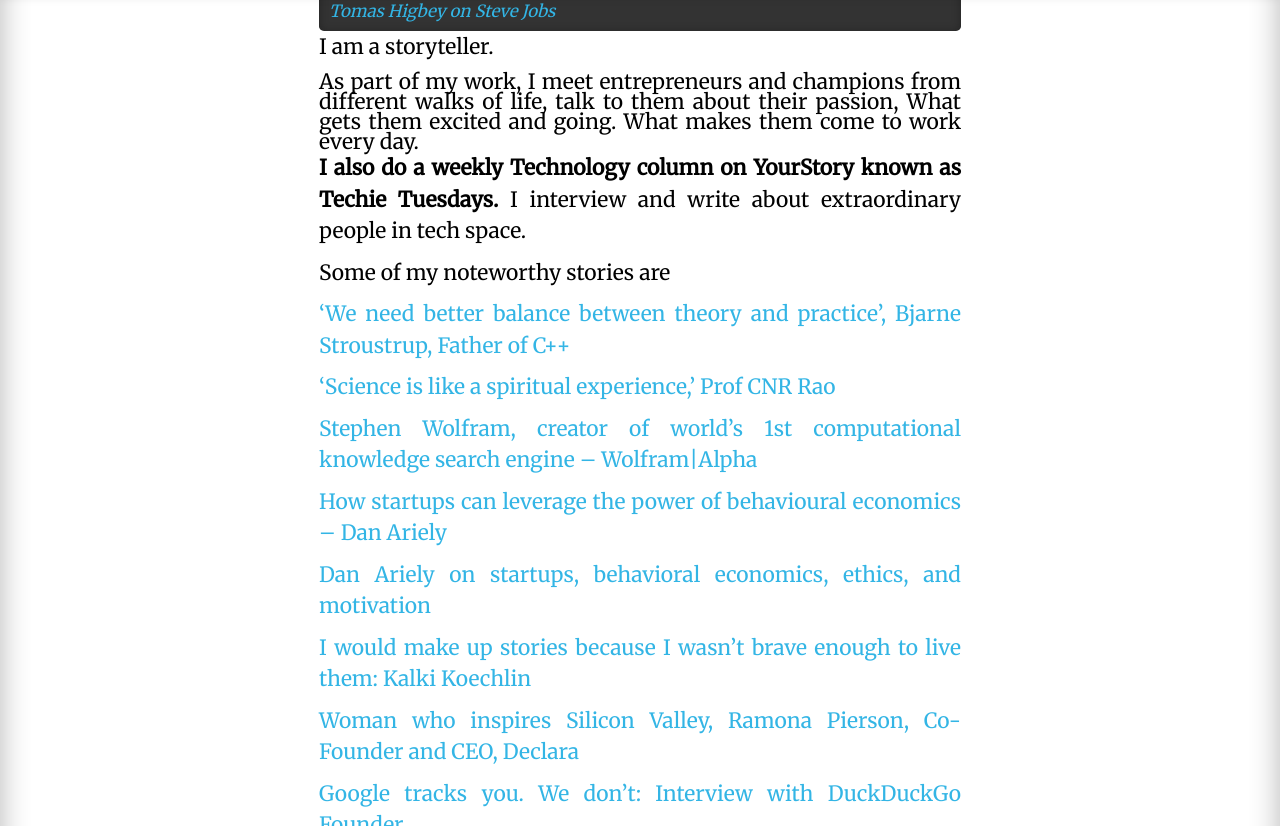
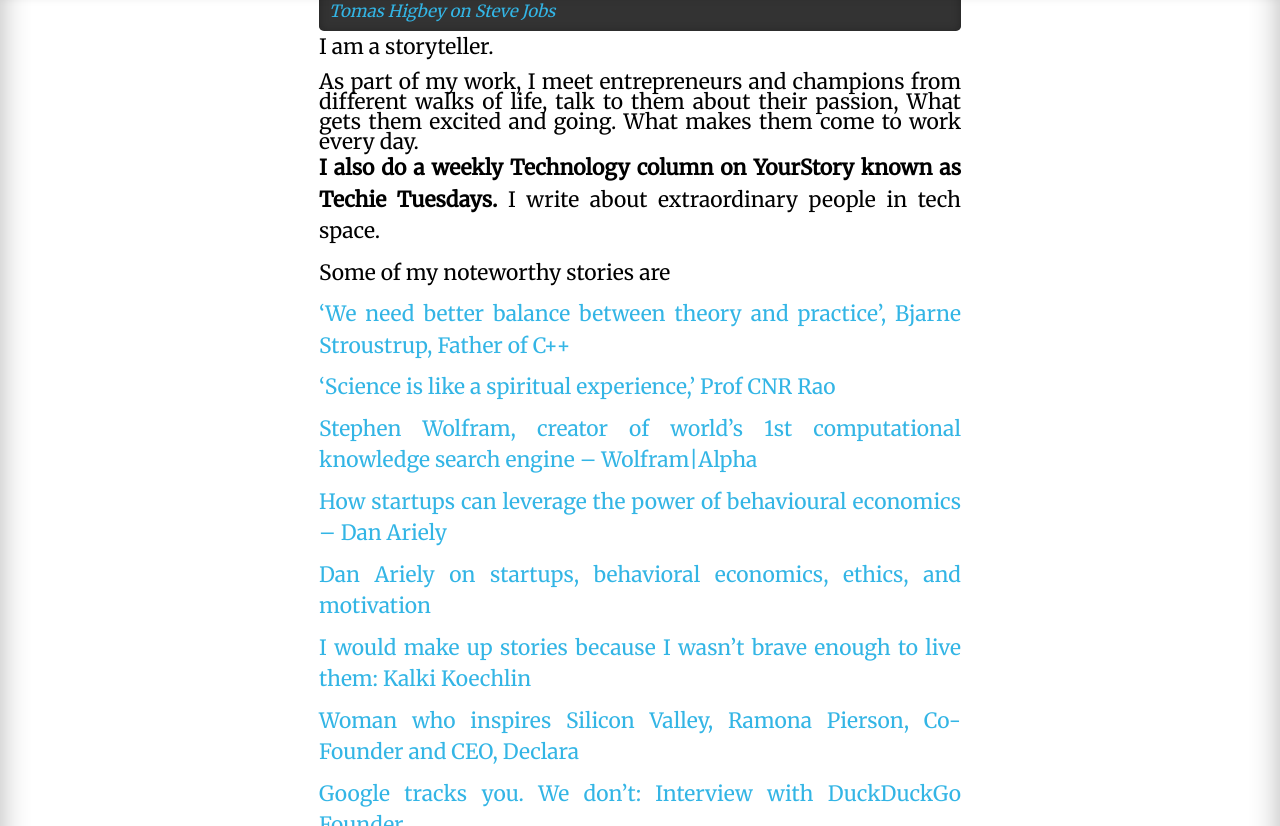
Before and after one commit to adityabhushan/adityabhushan.github.io, a Jekyll site: the page built from articles.html, in a window 1280 px wide and 900 px high, scrolled down 408 px, cut to the strip 74-900 px from the top of the window. Built offline with Jekyll 4.4.1, drawn with Linux system fonts in a browser that asks for light colours; Markdown is read by kramdown in place of the engine named in the settings; comment, search, counter and statistics services are not loaded.

Commit message:
Update articles.html

```diff
--- a/articles.html
+++ b/articles.html
@@ -8,11 +8,12 @@
 <a href="http://www.quora.com/Steve-Jobs/What-are-the-best-stories-about-people-randomly-meeting-Steve-Jobs/answer/Tomas-Higbey">Tomas Higbey on Steve Jobs</a>
 </div>
 
+<font-size: 0.8em>
 <p>I am a storyteller.</p>
 
 As part of my work, I meet entrepreneurs and champions from different walks of life, talk to them about their passion, What gets them excited and going. What makes them come to work every day.
 
-<p><b>I also do a weekly  Technology column on YourStory known as Techie Tuesdays.</b> I interview and write about extraordinary people in tech space.</p>
+<p><b>I also do a weekly  Technology column on YourStory known as Techie Tuesdays.</b> I write about extraordinary people in tech space.</p>
 
 <p>Some of my noteworthy stories are</p>
 
@@ -34,4 +35,4 @@
 <p><a href="http://yourstory.com/2013/10/ruchira-gupta-interview/">The Selling of Innocents – An Interview with Ruchira Gupta</a></p>
 <p><a href="http://yourstory.com/2013/05/from-banker-to-politician-to-activist-the-meera-sanyal-story/">From Banking to Politics to Activism: The Meera Sanyal Story</a></p>
 
-<p><a href= "http://yourstory.com/author/aditya-dwivedi/">Read more</a> of my stories.</p>
+<p><a href= "http://yourstory.com/author/aditya-dwivedi/">Read more</a> of my stories.</p></font>
```
